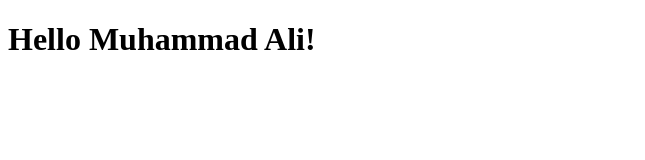
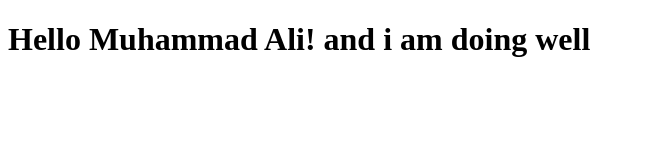
Before and after one commit to muhammad-ali24/first-test, a plain HTML site: page site/index.html in a window 1280 px wide. Shown: the whole page, without its empty margins (0-645 px from the left). Drawn offline with Linux system fonts and the light colour scheme.

Commit message:
Small change in the page

```diff
--- a/site/index.html
+++ b/site/index.html
@@ -4,6 +4,6 @@
 	<title>Hello Muhammad Ali!</title>
 </head>
 <body>
-<h1>Hello Muhammad Ali!<h1>
+<h1>Hello Muhammad Ali! and i am doing well<h1>
 </body>
 </html>
```
